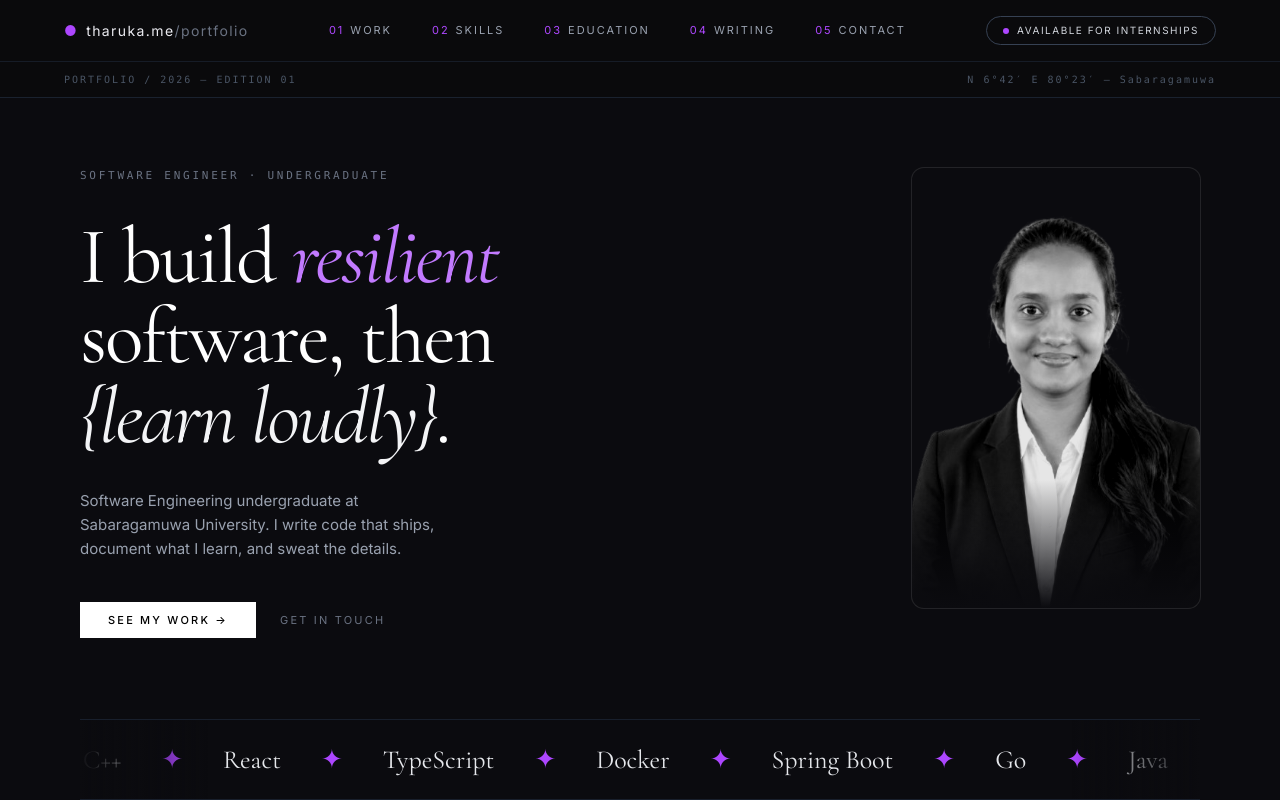
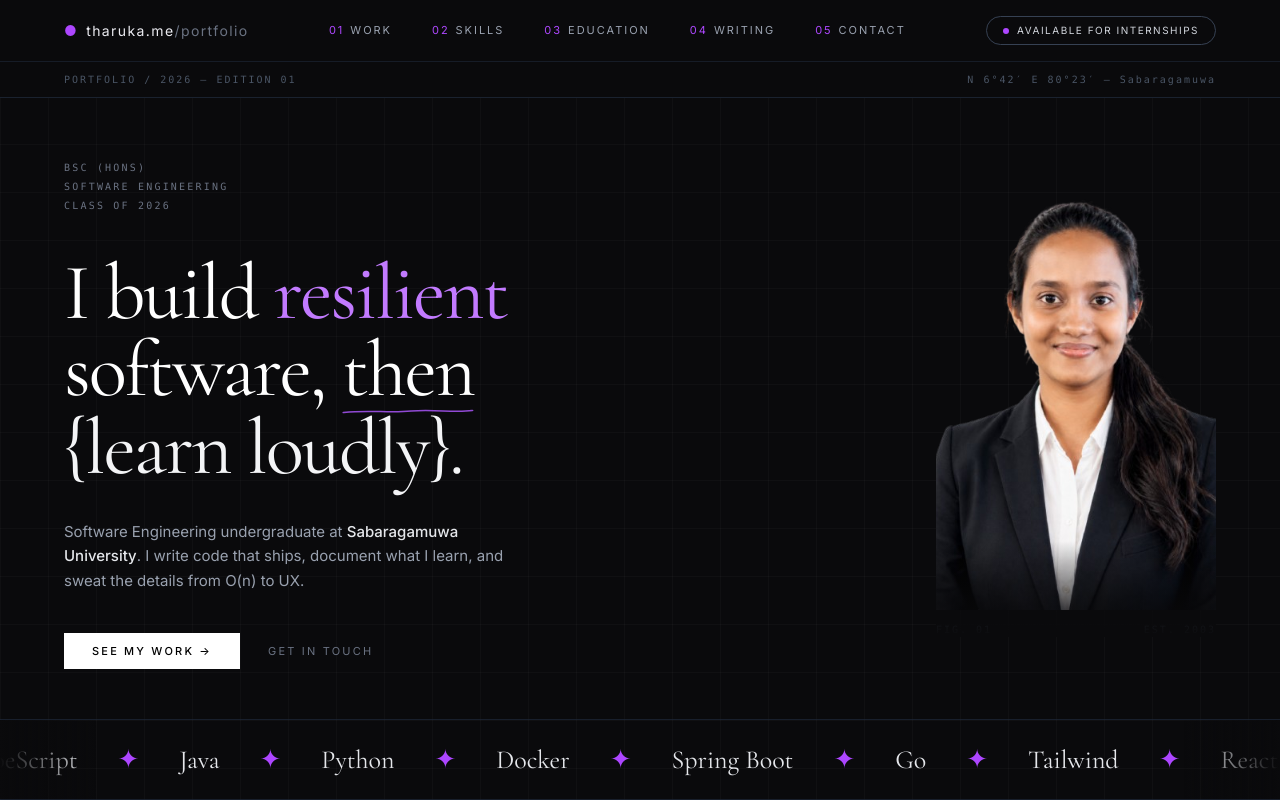
Before and after one commit to TharukaThennakoon/My-Portfolio, a React (Vite) app: page / in a window 1280 px wide. Shown: the top 800 px of the page. Built offline with nearby package versions, Linux system fonts and the light colour scheme.

Commit message:
Refactor Contact, Education, and Hero sections for improved layout, styling, and functionality; enhance responsiveness and visual appeal

```diff
--- a/src/sections/Education.jsx
+++ b/src/sections/Education.jsx
@@ -1,111 +1,142 @@
-// Education.jsx — polished, matches reference card layout
 import { motion } from "framer-motion";
+import courses from "../data/courses";
+import TechIcon from "../components/TechIcon";
 
-const certs = [
-  { title: "AWS Certified Cloud Practitioner",  org: "Amazon Web Services", year: "2024" },
-  { title: "Google Cybersecurity Professional",  org: "Coursera",            year: "2024" },
-  { title: "Meta Front-End Developer",           org: "Coursera",            year: "2023" },
-  { title: "Oracle Certified Java Associate",    org: "Oracle",              year: "2023" },
-];
+const PROVIDER_ICONS = {
+  aws:    "aws",
+  google: "google",
+  meta:   "meta",
+  oracle: "oracle",
+  udemy:  "udemy",
+};
 
 export default function Education() {
   return (
-    <section id="education" className="bg-[#0b0b0f] text-white px-20 py-32">
+    <section id="education" className="relative overflow-hidden section-dark">
+      <div className="absolute inset-0 pointer-events-none mesh-dark" />
 
-      {/* Header */}
-      <div className="mb-20">
-        <p className="text-[11px] tracking-[0.2em] text-gray-600 mb-6 font-mono">
-          S03 — EDUCATION & GROWTH
-        </p>
-        <h2 className="text-6xl xl:text-7xl font-serif leading-[1.05]">
+      <div className="relative z-10 section-container">
+        <div className="mb-16">
+          <p className="text-[11px] tracking-[0.2em] text-gray-600 mb-6 font-mono">S03 — EDUCATION & GROWTH</p>
+          <h2 className="section-title">
             Still in school.
             <br />
-          <span className="italic text-gray-500">Always in school.</span>
+            <span className="italic text-gray-500">Always at school.</span>
           </h2>
         </div>
 
-      <div className="grid md:grid-cols-2 gap-16 items-start">
-
-        {/* ── Degree card ── */}
         <motion.div
           initial={{ opacity: 0, y: 32 }}
           whileInView={{ opacity: 1, y: 0 }}
           transition={{ duration: 0.6 }}
           viewport={{ once: true }}
-          className="border border-gray-800 rounded-xl p-10 bg-[#0f0a1a] hover:border-purple-900/50 hover:shadow-[0_0_60px_rgba(168,85,247,0.07)] transition-all duration-500"
+          className="p-10 mb-16 transition-all duration-500 glass-card rounded-2xl md:p-14 hover:border-purple-800/40"
         >
-          <div className="relative pl-8">
-            {/* Timeline spine */}
-            <div className="absolute left-[7px] top-2 bottom-2 w-px bg-gray-800" />
-
-            {/* Degree 1 */}
-            <div className="relative mb-12">
-              <div className="absolute -left-[22px] top-[6px] w-2.5 h-2.5 rounded-full bg-purple-500 ring-4 ring-purple-500/20" />
-              <div className="flex justify-between items-start mb-3">
-                <p className="text-[10px] tracking-widest text-gray-600 font-mono">2023 — PRESENT</p>
-                <span className="text-lg text-purple-400 font-serif">
-                  3.8<span className="text-gray-600 text-xs">/4.0</span>
-                </span>
-              </div>
-              <h3 className="text-2xl font-serif">Sabaragamuwa University</h3>
-              <p className="text-gray-400 mt-1 text-sm">BSc (Hons) in Software Engineering</p>
-              <p className="text-gray-600 mt-3 text-sm leading-relaxed">
-                Software engineering principles, data structures,
-                distributed systems, and real-world application development.
+          <div className="grid gap-12 md:grid-cols-2">
+            <div>
+              <p className="text-[10px] tracking-widest text-gray-600 font-mono mb-3">2023 — PRESENT</p>
+              <h3 className="font-serif text-2xl">Sabaragamuwa University of Sri Lanka</h3>
+              <p className="mt-1 text-sm text-purple-400">BSc (Hons) in Software Engineering</p>
+              <p className="mt-4 text-sm leading-relaxed text-gray-500">
+                Distributed systems, data structures, software architecture, OOP,
+                and building software that survives real-world use.
               </p>
             </div>
+            <div>
+  <p className="text-[10px] tracking-widest text-gray-600 font-mono mb-3">
+    A/L
+  </p>
 
-            {/* Degree 2 */}
-            <div className="relative">
-              <div className="absolute -left-[22px] top-[6px] w-2.5 h-2.5 rounded-full bg-gray-700 ring-4 ring-gray-700/20" />
-              <p className="text-[10px] tracking-widest text-gray-600 font-mono mb-3">2019 — 2022</p>
-              <h3 className="text-2xl font-serif">Advanced Level (A/L)</h3>
-              <p className="text-gray-400 mt-1 text-sm">Physical Science Stream</p>
-              <p className="text-gray-600 mt-3 text-sm leading-relaxed">
-                Mathematics, Physics, Chemistry — the analytical
-                foundation everything else runs on.
+  <h3 className="font-serif text-2xl">
+    G.C.E. Advanced Level – Physical Science Stream
+  </h3>
+
+  <p className="mt-1 text-sm text-purple-400">
+    Pinnawala Central College, Rambukkana · 2021
   </p>
+
+  <ul className="mt-4 space-y-2 text-sm text-gray-500">
+    <li>• Studied in the Physical Science stream</li>
+    <li>• Achieved B grades in Combined Mathematics, Physics, and Chemistry</li>
+    <li>• Strengthened analytical and problem-solving skills through science education</li>
+  </ul>
 </div>
           </div>
         </motion.div>
 
-        {/* ── Certifications ── */}
-        <motion.div
-          initial={{ opacity: 0, y: 32 }}
-          whileInView={{ opacity: 1, y: 0 }}
-          transition={{ duration: 0.6, delay: 0.15 }}
-          viewport={{ once: true }}
-        >
-          <p className="text-[10px] tracking-[0.2em] text-gray-600 mb-5 font-mono">
-            CONTINUOUS LEARNING
-          </p>
-          <h3 className="text-4xl font-serif mb-10 leading-snug">
-            Certifications
-            <br />
-            <span className="text-gray-500 italic">& deep-dives</span>
+        {/* Completed courses & certifications */}
+        <div>
+          <div className="flex flex-wrap items-end justify-between gap-4 mb-8">
+            <div>
+              <p className="text-[10px] tracking-[0.2em] text-gray-600 font-mono mb-2">CONTINUOUS LEARNING</p>
+              <h3 className="font-serif text-3xl">
+                Completed <span className="italic text-purple-400">courses</span>
               </h3>
-
-          {certs.map((cert, i) => (
-            <div
-              key={i}
-              className="border-b border-gray-800 py-5 flex justify-between items-start group hover:border-purple-900/60 transition-colors duration-200"
-            >
-              <div>
-                <p className="text-[15px] group-hover:text-purple-400 transition-colors duration-200">
-                  {cert.title}
-                </p>
-                <p className="text-[11px] text-gray-600 mt-1 tracking-widest font-mono uppercase">
-                  {cert.org}
-                </p>
             </div>
-              <span className="text-xs text-gray-600 font-mono flex-shrink-0 ml-6 mt-0.5">
-                {cert.year}
+            <span className="text-[11px] font-mono text-gray-600 tracking-widest">
+              {courses.length} CERTIFICATIONS & COURSES
             </span>
           </div>
+
+          <div className="grid gap-4 sm:grid-cols-2 lg:grid-cols-3">
+            {courses.map((course, i) => (
+              <motion.div
+                key={course.id}
+                initial={{ opacity: 0, y: 20 }}
+                whileInView={{ opacity: 1, y: 0 }}
+                transition={{ duration: 0.4, delay: i * 0.06 }}
+                viewport={{ once: true }}
+                className="p-5 transition-all duration-300 glass-card group rounded-xl hover:border-purple-500/30"
+              >
+                <div className="flex items-start gap-4">
+                  <CourseIcon icon={course.icon} />
+                  <div className="flex-1 min-w-0">
+                    <div className="flex flex-wrap items-center gap-2 mb-2">
+                      <span className="text-[9px] tracking-widest font-mono text-purple-400/80 border border-purple-500/25 px-2 py-0.5 rounded">
+                        {course.type.toUpperCase()}
+                      </span>
+                      <span className="text-[9px] font-mono text-gray-600">{course.year}</span>
+                    </div>
+                    <h4 className="text-[15px] font-serif text-gray-100 leading-snug group-hover:text-purple-200 transition-colors">
+                      {course.title}
+                    </h4>
+                    <p className="text-[11px] text-gray-500 mt-1.5 font-mono tracking-wide">{course.provider}</p>
+                  </div>
+                </div>
+              </motion.div>
             ))}
-        </motion.div>
-
+          </div>
+        </div>
       </div>
     </section>
   );
 }
+
+function CourseIcon({ icon }) {
+  const slug = PROVIDER_ICONS[icon];
+  if (slug && slug !== "google" && slug !== "meta" && slug !== "oracle" && slug !== "udemy") {
+    return <TechIcon icon={slug} size={20} />;
+  }
+
+  const custom = {
+    google: { slug: "google", color: "4285F4" },
+    meta:   { slug: "meta",   color: "0668E1" },
+    oracle: { slug: "oracle", color: "F80000" },
+    udemy:  { slug: "udemy",  color: "A435F0" },
+  }[icon];
+
+  if (!custom) return <TechIcon icon="git" size={20} />;
+
+  return (
+    <span className="inline-flex items-center justify-center flex-shrink-0 bg-white rounded-lg shadow-sm ring-1 ring-black/5"
+          style={{ width: 32, height: 32 }}>
+      <img
+        src={`https://cdn.simpleicons.org/${custom.slug}/${custom.color}`}
+        alt=""
+        width={20}
+        height={20}
+        loading="lazy"
+      />
+    </span>
+  );
+}
--- a/src/sections/Hero.jsx
+++ b/src/sections/Hero.jsx
@@ -1,5 +1,25 @@
-// Hero.jsx — photo with dark vignette blending into bg, larger headline
 import profile from "../assets/me.png";
+
+function ThenUnderline() {
+  return (
+    <svg
+      className="absolute left-0 w-full h-[6px] -bottom-1 pointer-events-none"
+      viewBox="0 0 80 6"
+      fill="none"
+      preserveAspectRatio="none"
+      aria-hidden
+    >
+      <path
+        d="M1 4.5 C18 1.5, 28 5.5, 42 3 C56 1, 68 5, 79 2.5"
+        stroke="#a855f7"
+        strokeWidth="1.5"
+        strokeLinecap="round"
+        fill="none"
+        opacity="0.85"
+      />
+    </svg>
+  );
+}
 
 export default function Hero() {
   const scrollToContact = () => {
@@ -7,35 +27,57 @@ export default function Hero() {
   };
 
   return (
-    <section className="pt-36 px-20 min-h-screen flex flex-col justify-between bg-[#0b0b0f] text-white">
+    <section className="relative min-h-screen flex flex-col bg-[#0a0a0c] text-white hero-grid overflow-hidden">
 
-      {/* ── Main row ── */}
-      <div className="flex items-start justify-between gap-16 mt-6">
+      {/* Spacer for fixed navbar (main + sub bar) */}
+      <div className="h-[108px] md:h-[132px] flex-shrink-0" />
 
-        {/* Left: copy */}
-        <div className="max-w-2xl">
-          <p className="text-[11px] tracking-[0.25em] text-gray-500 mb-8 font-mono uppercase">
-            Software Engineer · Undergraduate
+      <div className="flex-1 flex flex-col justify-center px-8 md:px-12 lg:px-16 max-w-[1600px] mx-auto w-full pb-8">
+
+        <div className="flex items-start justify-between gap-10 xl:gap-16">
+
+          {/* ── Left: copy ── */}
+          <div className="max-w-2xl pt-2">
+
+            {/* Degree metadata — top left, 3 lines */}
+            <p className="text-[10px] leading-[1.9] tracking-[0.22em] text-gray-500 font-mono uppercase mb-10">
+              BSc (Hons)
+              <br />
+              Software Engineering
+              <br />
+              Class of 2026
             </p>
 
-          <h1 className="text-[68px] xl:text-[80px] font-serif leading-[1.0] tracking-tight">
+            {/* Headline */}
+            <h1
+              className="font-serif leading-[0.98] tracking-tight text-white"
+              style={{ fontSize: "clamp(52px, 6.2vw, 92px)" }}
+            >
               I build{" "}
-            <span className="text-purple-400 italic">resilient</span>
+              <span className="text-purple-400">resilient</span>
               <br />
-            software, then
+              software,{" "}
+              <span className="relative inline-block">
+                then
+                <ThenUnderline />
+              </span>
               <br />
-            <span className="italic text-gray-100">{`{learn loudly}`}</span>.
+              <span className="text-gray-100">{"{learn loudly}."}</span>
             </h1>
 
-          <p className="mt-8 text-gray-400 max-w-sm text-[15px] leading-relaxed">
-            Software Engineering undergraduate at Sabaragamuwa University.
-            I write code that ships, document what I learn, and sweat the details.
+            {/* Intro */}
+            <p className="mt-8 text-gray-400 max-w-md text-[15px] leading-relaxed">
+              Software Engineering undergraduate at{" "}
+              <strong className="font-medium text-gray-200">Sabaragamuwa University</strong>.
+              I write code that ships, document what I learn, and sweat the details
+              from O(n) to UX.
             </p>
 
-          <div className="mt-10 flex gap-6 items-center">
+            {/* CTAs */}
+            <div className="flex items-center mt-10 gap-7">
               <a
                 href="#work"
-              className="bg-white text-black px-7 py-2.5 text-[11px] tracking-[0.2em] font-medium hover:bg-purple-100 transition-colors duration-200"
+                className="bg-white text-black px-7 py-2.5 text-[11px] tracking-[0.2em] font-medium hover:bg-gray-100 transition-colors duration-200"
               >
                 SEE MY WORK →
               </a>
@@ -48,31 +90,36 @@ export default function Hero() {
             </div>
           </div>
 
-        {/* Right: photo — dark vignette on bottom fades into bg */}
+          {/* ── Right: portrait ── */}
           <div className="relative flex-shrink-0 hidden md:block">
             <img
               src={profile}
-            alt="Tharuka"
-            className="w-64 xl:w-72 h-[400px] xl:h-[440px] object-cover object-top grayscale rounded-xl"
-            style={{ filter: "grayscale(100%) contrast(1.1) brightness(0.9)" }}
+              alt="Tharuka Thennakoon"
+              className="w-56 lg:w-64 xl:w-[280px] h-[380px] lg:h-[420px] xl:h-[460px] object-cover object-top"
+              // style={{ filter: "grayscale(100%) contrast(1.1) brightness(0.9)" }}
             />
-          {/* Bottom fade — bleeds photo into dark background */}
-          <div className="absolute bottom-0 left-0 right-0 h-32 rounded-b-xl bg-gradient-to-t from-[#0b0b0f] to-transparent pointer-events-none" />
-          {/* Subtle border */}
-          <div className="absolute inset-0 rounded-xl ring-1 ring-white/10 pointer-events-none" />
+            {/* Bottom fade into bg */}
+            <div
+              className="absolute inset-x-0 bottom-0 h-24 pointer-events-none"
+              style={{ background: "linear-gradient(to top, #0a0a0c 0%, transparent 100%)" }}
+            />
+            {/* FIG / EST labels */}
+            <div className="flex justify-between mt-3 text-[10px] tracking-[0.2em] text-gray-600 font-mono">
+              <span>FIG. 01</span>
+              <span>EST. 2003</span>
+            </div>
+          </div>
+        </div>
       </div>
 
-      </div>
-
-      {/* ── Marquee ── */}
-      <div className="relative mt-16 overflow-hidden border-t border-b border-gray-800/70 py-5">
-        <div className="absolute left-0 top-0 h-full w-32 bg-gradient-to-r from-[#0b0b0f] to-transparent z-10 pointer-events-none" />
-        <div className="absolute right-0 top-0 h-full w-32 bg-gradient-to-l from-[#0b0b0f] to-transparent z-10 pointer-events-none" />
-
+      {/* Tech marquee */}
+      <div className="relative py-5 mt-auto overflow-hidden border-t border-b border-gray-800/70">
+        <div className="absolute left-0 inset-y-0 w-24 bg-gradient-to-r from-[#0a0a0c] to-transparent z-10 pointer-events-none" />
+        <div className="absolute right-0 inset-y-0 w-24 bg-gradient-to-l from-[#0a0a0c] to-transparent z-10 pointer-events-none" />
         <div className="flex w-max animate-marquee hover:[animation-play-state:paused]">
           {[0, 1].map((di) => (
-            <div key={di} className="flex items-center gap-10 whitespace-nowrap text-[26px] font-serif pr-10">
-              {["Java", "Python", "C++", "React", "TypeScript", "Docker", "Spring Boot", "Go"].map((tech, i) => (
+            <div key={di} className="flex items-center gap-10 whitespace-nowrap text-[22px] md:text-[26px] font-serif pr-10">
+              {["React", "Next.js", "TypeScript", "Java", "Python", "Docker", "Spring Boot", "Go", "Tailwind"].map((tech, i) => (
                 <span key={i} className="flex items-center gap-10">
                   <span className="text-gray-200">{tech}</span>
                   <span className="text-purple-500">✦</span>
@@ -82,7 +129,6 @@ export default function Hero() {
           ))}
         </div>
       </div>
-
     </section>
   );
 }
```
Also changed, not shown: src/sections/Contact.jsx (+104 -62 lines). Lines whose indentation alone changed are shown as unchanged.
